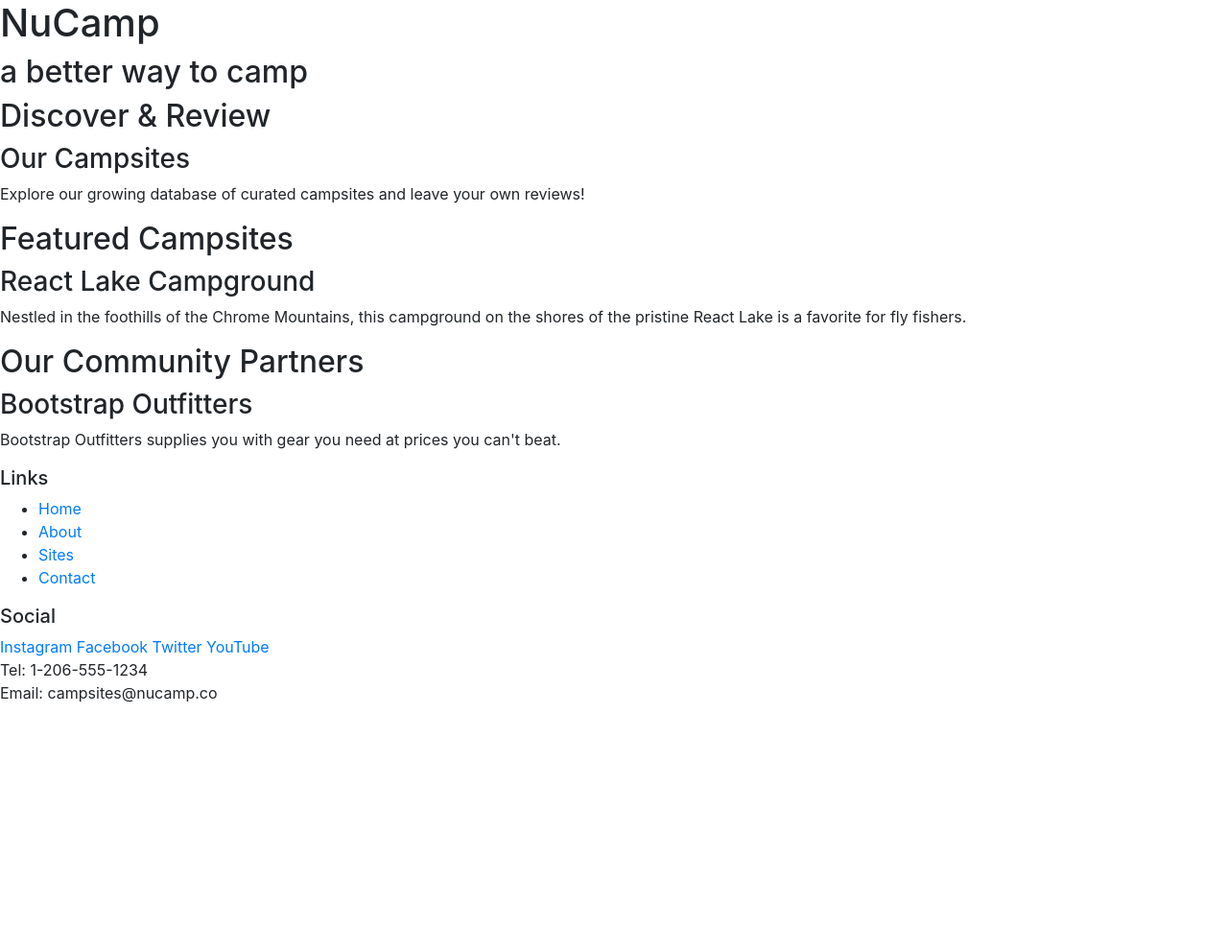
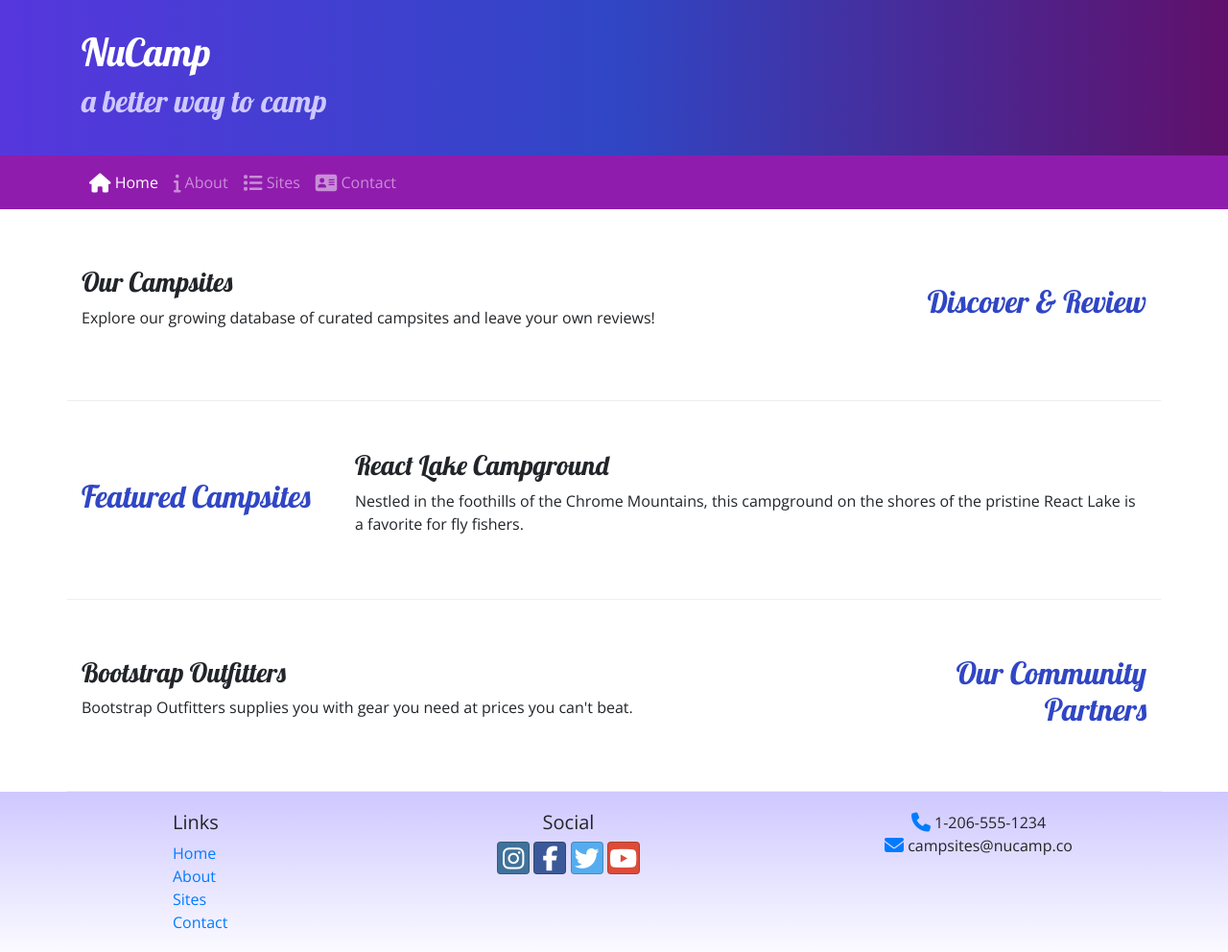
Before and after one commit to sfotxl/nucampsite, a website: page index.html in a window 1280 px wide. Shown: the whole page at 96% size. Before the commit the page ends 800 px from the top, so only its background shows below. Drawn offline with nearby package versions, Linux system fonts and the light colour scheme.

```diff
--- a/index.html
+++ b/index.html
@@ -9,56 +9,98 @@
         <!-- Bootstrap CSS -->
         <link rel="stylesheet" href="node_modules/bootstrap/dist/css/bootstrap.min.css" />
 
+        <!-- Additional CSS must be placed after Bootstrap CSS -->
+        <link rel="stylesheet" href="node_modules/font-awesome/css/font-awesome.min.css" />
+        <link rel="stylesheet" href="node_modules/bootstrap-social/bootstrap-social.css" />
+        <link rel="stylesheet" href="https://fonts.googleapis.com/css?family=Lobster|Open+Sans" />
+        <link rel="stylesheet" href="css/styles.css" />
         <title>NuCamp: A Better Way To Camp</title>
 </head>
 
 <body>
 
-    <header>
-        <div>
+    <header class="jumbotron jumbotron-fluid">
+        <div class="container">
+            <div class="row">
+                <div class="col">
                     <h1>NuCamp</h1>
                     <h2>a better way to camp</h2>
                 </div>
+            </div>
+        </div>
     </header>
+    <nav class="navbar navbar-expand-sm navbar-dark sticky-top">
+        <div class="container">
 
-    <div>
-        <h2>Discover & Review</h2>
+            <button class="navbar-toggler ml-auto" type="button" data-toggle="collapse" data-target="#nucampNavbar">
+                <span class="navbar-toggler-icon"></span>
+            </button>
+            <div class="collapse navbar-collapse" id="nucampNavbar">
+                <ul class="navbar-nav">
+                    <li class="nav-item active"><a class="nav-link" href="#"><i class="fa fa-home fa-lg"></i> Home</a></li>
+                    <li class="nav-item"><a class="nav-link" href="aboutus.html"><i class="fa fa-info fa-lg"></i> About</a></li>
+                    <li class="nav-item"><a class="nav-link" href="#"><i class="fa fa-list fa-lg"></i> Sites</a></li>
+                    <li class="nav-item"><a class="nav-link" href="contactus.html"><i class="fa fa-address-card fa-lg"></i> Contact</a></li>
+                </ul>
+            </div>
+        </div>
+    </nav>
+
+    <div class="container">
+        <div class="row row-content align-items-center">
+            <div class="col-sm-4 col-md-3 order-sm-last">
+                <h2 class="text-sm-right">Discover & Review</h2>
+            </div>
+            <div class="col">
                 <h3>Our Campsites</h3>
-        <p>Explore our growing database of curated campsites and leave your own reviews!</p>
+                <p class="d-none d-sm-block">Explore our growing database of curated campsites and leave your own reviews!</p>
+            </div>
         </div>
 
-    <div>
+        <div class="row row-content align-items-center">
+            <div class="col-sm-4 col-md-3">
                 <h2>Featured Campsites</h2>
+            </div>
+            <div class="col">
                 <h3>React Lake Campground</h3>
-        <p>Nestled in the foothills of the Chrome Mountains, this campground on the shores of the pristine React Lake is a favorite for fly fishers.</p>
+                <p class="d-none d-sm-block">Nestled in the foothills of the Chrome Mountains, this campground on the shores of the pristine React Lake is a favorite for fly fishers.</p>
+            </div>
         </div>
 
-    <div>
-        <h2>Our Community Partners</h2>
+        <div class="row row-content align-items-center">
+            <div class="col-sm-4 col-md-3 order-sm-last">
+                <h2 class="text-sm-right">Our Community Partners</h2>
+            </div>
+            <div class="col">
                 <h3>Bootstrap Outfitters</h3>
-        <p>Bootstrap Outfitters supplies you with gear you need at prices you can't beat.</p>
+                <p class="d-none d-sm-block">Bootstrap Outfitters supplies you with gear you need at prices you can't beat.</p>
             </div>
-
+        </div>
+    </div>
     <footer>
-        <div>
+        <div class="container">
+            <div class="row">
+                <div class="col-4 col-sm-2 offset-1">
                     <h5>Links</h5>
-            <ul>
+                    <ul class="list-unstyled">
                         <li><a href="#">Home</a></li>
-                <li><a href="#">About</a></li>
+                        <li><a href="aboutus.html">About</a></li>
                         <li><a href="#">Sites</a></li>
-                <li><a href="#">Contact</a></li>
+                        <li><a href="contactus.html">Contact</a></li>
                     </ul>
                 </div>
-        <div>
+                <div class="col-6 col-sm-5 text-center">
                     <h5>Social</h5>
-            <a href="http://instagram.com/">Instagram</a>
-            <a href="http://facebook.com/">Facebook</a>
-            <a href="http://twitter.com/">Twitter</a>
-            <a href="http://youtube.com/">YouTube</a>
+                    <a class="btn btn-social-icon btn-instagram" href="http://instagram.com/"><i class="fa fa-instagram"></i></a>
+                    <a class="btn btn-social-icon btn-facebook" href="http://facebook.com/"><i class="fa fa-facebook"></i></a>
+                    <a class="btn btn-social-icon btn-twitter" href="http://twitter.com/"><i class="fa fa-twitter"></i></a>
+                    <a class="btn btn-social-icon btn-google" href="http://youtube.com/"><i class="fa fa-youtube"></i></a>
                 </div>
-        <div>
-            Tel: 1-206-555-1234<br />
-            Email: campsites@nucamp.co
+                <div class="col-sm-4 text-center">
+                    <i class="fa fa-phone fa-lg text-primary"></i> 1-206-555-1234<br />
+                    <i class="fa fa-envelope fa-lg text-primary"></i> campsites@nucamp.co
+                </div>
+            </div>
         </div>
     </footer>
 
```
Lines whose indentation alone changed are shown as unchanged.
